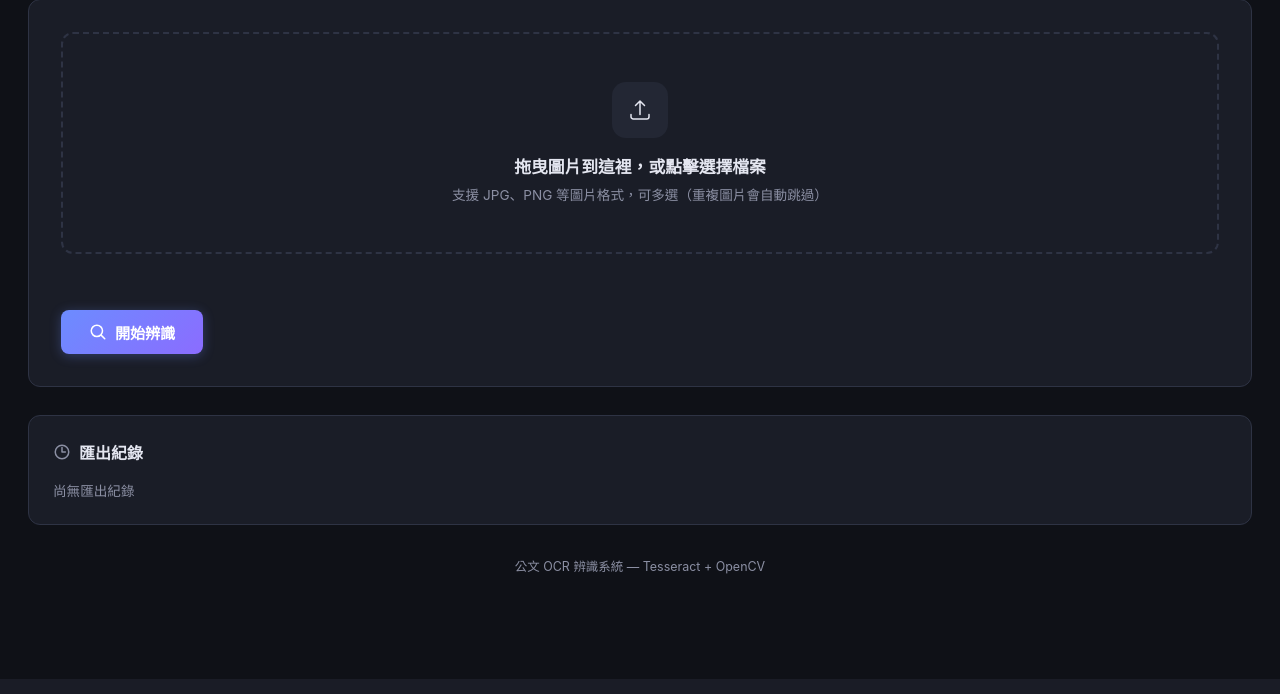
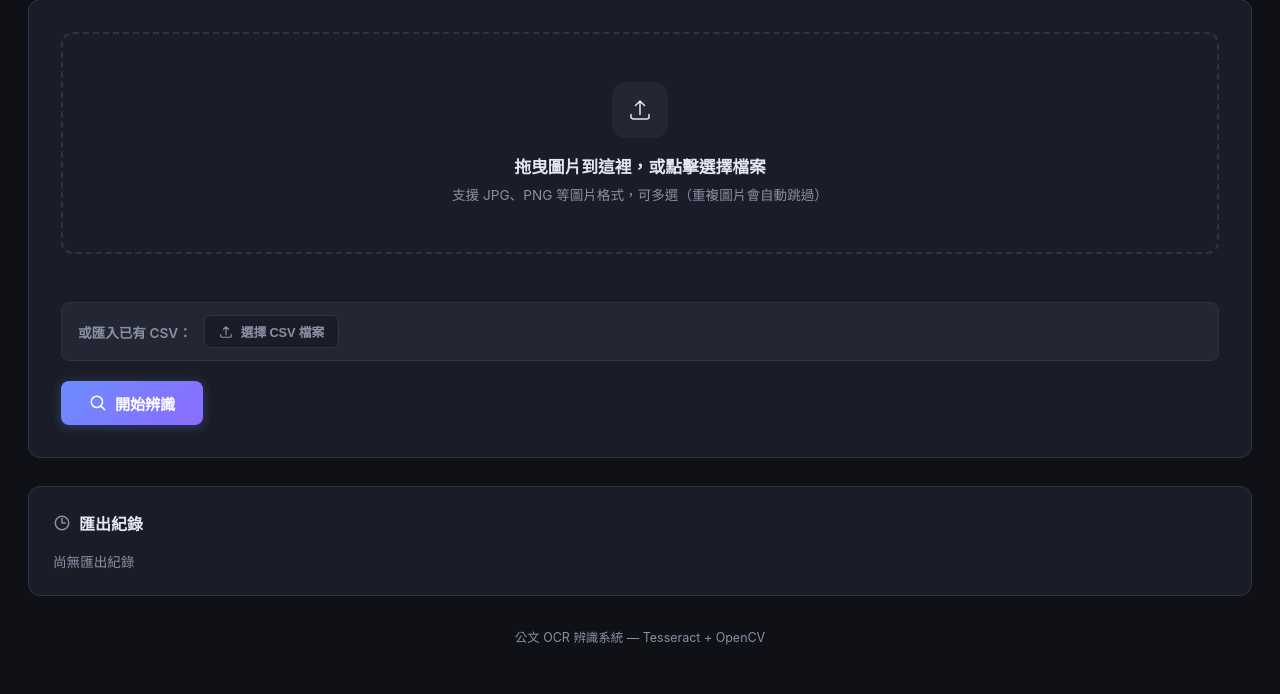
Before and after one commit to 20sean02/ocr-project, a Flask app: page / in a window 1280 px wide. Shown: the part 121-815 px from the top of the page. Run offline with Flask 3, Linux system fonts and the light colour scheme; data that the repository does not hold is empty.

Commit message:
Add CSV import feature to restore previous session data
Users can upload a previously exported CSV to load it into the table,
then continue adding new images on top. This works around Render's
ephemeral filesystem.

Co-Authored-By: Claude Opus 4.6 <noreply@anthropic.com>

```diff
--- a/app.py
+++ b/app.py
@@ -547,5 +547,47 @@ def rename_export(filename):
     return jsonify({"ok": True, "new_name": new_name})
 
 
+@app.route("/import_csv", methods=["POST"])
+def import_csv():
+    """Import a previously exported CSV to restore session data."""
+    f = request.files.get("file")
+    if not f or f.filename == "":
+        return jsonify({"error": "缺少 CSV 檔案"}), 400
+    if not f.filename.lower().endswith(".csv"):
+        return jsonify({"error": "只支援 CSV 檔案"}), 400
+
+    try:
+        content = f.read().decode("utf-8-sig")
+        reader = csv.DictReader(io.StringIO(content))
+        rows = []
+        for r in reader:
+            row = {
+                "工作項目編號": r.get("工作項目編號", ""),
+                "original_filename": r.get("原始檔名", ""),
+                "來文機關": r.get("來文機關", "N/A"),
+                "來文字號": r.get("來文字號", "N/A"),
+                "收文文號": r.get("收文文號", ""),
+                "收文日期": r.get("收文日期", ""),
+                "事由": r.get("事由", ""),
+                "status": r.get("status", "imported"),
+                "_sort_key": ocrmod.parse_roc_date_to_sort_key(r.get("收文日期", "")),
+                "_file_hash": "",
+                "_image_file": "",
+            }
+            rows.append(row)
+
+        if not rows:
+            return jsonify({"error": "CSV 檔案沒有資料"}), 400
+
+        token = uuid.uuid4().hex[:12]
+        _sort_and_renumber(rows)
+        RESULTS[token] = rows
+
+        safe_rows = [_safe_row(r) for r in rows]
+        return jsonify({"token": token, "rows": safe_rows, "count": len(rows)})
+    except Exception as e:
+        return jsonify({"error": f"讀取 CSV 失敗：{e}"}), 400
+
+
 if __name__ == "__main__":
     app.run(host="0.0.0.0", port=5050, debug=True)
--- a/templates/index.html
+++ b/templates/index.html
@@ -381,6 +381,17 @@
       <p>支援 JPG、PNG 等圖片格式，可多選（重複圖片會自動跳過）</p>
     </div>
     <div class="file-list" id="file-list"></div>
+    <div style="margin-top:12px; padding:12px 16px; background:var(--surface-2); border:1px solid var(--border); border-radius:8px; display:flex; align-items:center; gap:12px; flex-wrap:wrap;">
+      <label style="font-size:0.85rem; font-weight:600; white-space:nowrap; color:var(--text-dim);">或匯入已有 CSV：</label>
+      <input type="file" accept=".csv" id="csv-import-input" style="display:none">
+      <button type="button" class="btn btn-sm" id="csv-import-btn" style="background:var(--surface); border:1px solid var(--border); color:var(--text-dim);">
+        <svg viewBox="0 0 24 24" fill="none" stroke="currentColor" stroke-width="2" width="14" height="14">
+          <path stroke-linecap="round" stroke-linejoin="round" d="M3 16.5v2.25A2.25 2.25 0 005.25 21h13.5A2.25 2.25 0 0021 18.75V16.5m-13.5-9L12 3m0 0l4.5 4.5M12 3v13.5"/>
+        </svg>
+        選擇 CSV 檔案
+      </button>
+      <span id="csv-import-name" style="font-size:0.82rem; color:var(--accent);"></span>
+    </div>
     <div class="upload-actions">
       <button type="button" class="btn btn-primary" id="submit-btn">
         <svg viewBox="0 0 24 24" fill="none" stroke="currentColor" stroke-width="2">
@@ -1224,6 +1235,49 @@ function setupDragReorder(tableBody, onReorder) {
 // Set up drag for main results table
 setupDragReorder(tbody, function() { renumberRows(tbody); });
 
+// ── CSV Import ──
+var csvImportBtn = document.getElementById("csv-import-btn");
+var csvImportInput = document.getElementById("csv-import-input");
+var csvImportName = document.getElementById("csv-import-name");
+
+csvImportBtn.addEventListener("click", function() { csvImportInput.click(); });
+csvImportInput.addEventListener("change", function() {
+  if (!csvImportInput.files || csvImportInput.files.length === 0) return;
+  var file = csvImportInput.files[0];
+  csvImportName.textContent = file.name;
+  csvImportBtn.disabled = true;
+  csvImportBtn.textContent = "匯入中...";
+
+  var formData = new FormData();
+  formData.append("file", file);
+
+  fetch("/import_csv", { method: "POST", body: formData })
+    .then(function(resp) {
+      if (!resp.ok) return resp.json().then(function(d) { throw new Error(d.error || "匯入失敗"); });
+      return resp.json();
+    })
+    .then(function(data) {
+      currentToken = data.token;
+      totalSkipped = 0;
+      tbody.innerHTML = "";
+      data.rows.forEach(function(r) { tbody.appendChild(buildRow(r)); });
+      resultsSection.classList.add("active");
+      var okCount = data.rows.filter(function(r) { return r.status === "ok"; }).length;
+      var partialCount = data.rows.filter(function(r) { return r.status === "partial"; }).length;
+      var errorCount = data.rows.filter(function(r) { return (r.status || "").startsWith("error"); }).length;
+      updateBadges(okCount, partialCount, errorCount, 0);
+      showSuccess("已匯入 " + data.count + " 筆資料，可繼續上傳新圖片");
+      refreshHistory();
+    })
+    .catch(function(err) { showError("匯入失敗：" + err.message); })
+    .finally(function() {
+      csvImportBtn.disabled = false;
+      csvImportBtn.innerHTML = '<svg viewBox="0 0 24 24" fill="none" stroke="currentColor" stroke-width="2" width="14" height="14"><path stroke-linecap="round" stroke-linejoin="round" d="M3 16.5v2.25A2.25 2.25 0 005.25 21h13.5A2.25 2.25 0 0021 18.75V16.5m-13.5-9L12 3m0 0l4.5 4.5M12 3v13.5"/></svg> 選擇 CSV 檔案';
+      csvImportInput.value = "";
+      csvImportName.textContent = "";
+    });
+});
+
 // Load export history on page load
 refreshHistory();
 </script>
```
